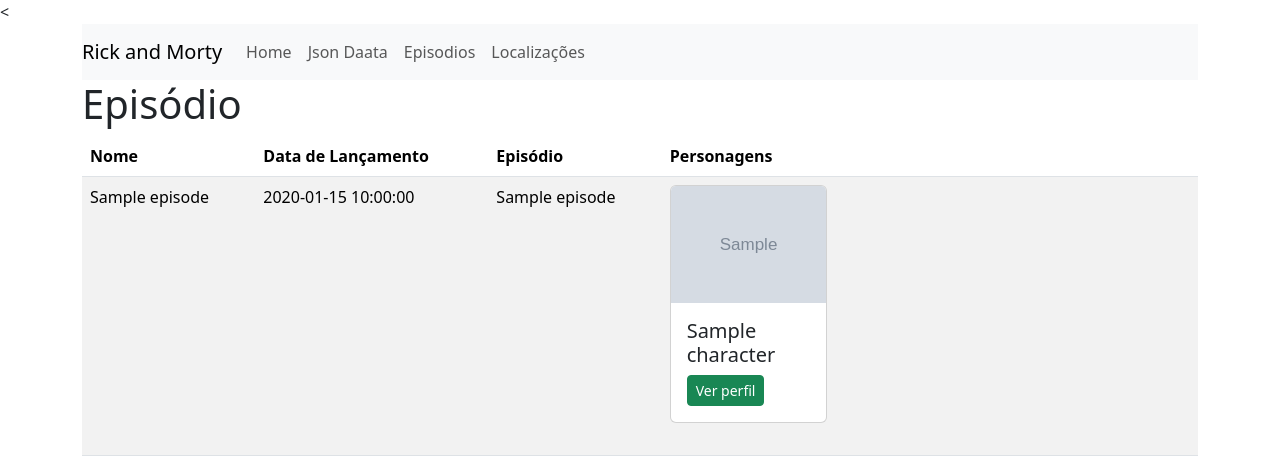
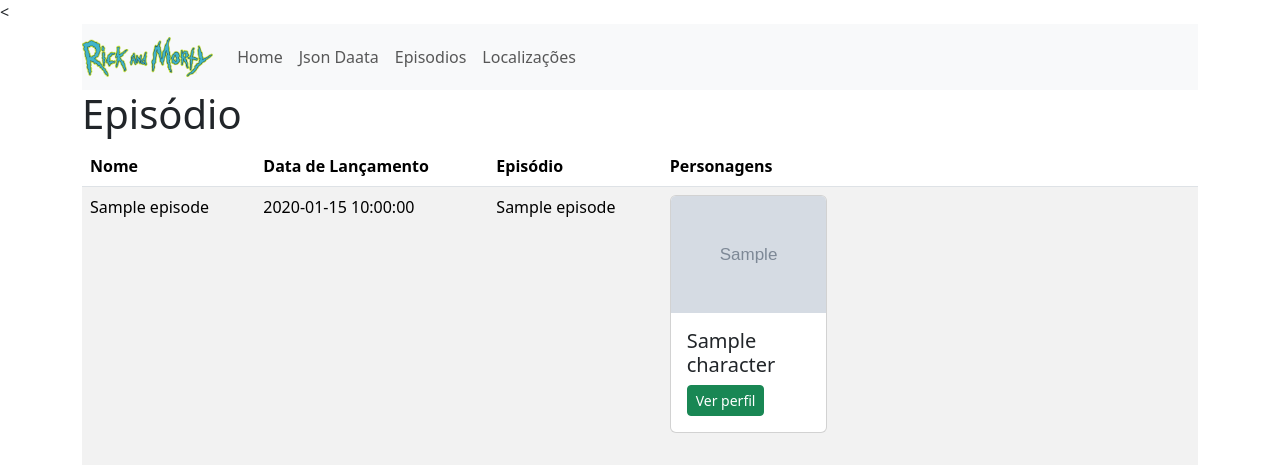
Before and after one commit to luanaxcardoso/FlaskApp_RickAndMorty, a Flask app: template templates/episode.html in a window 1280 px wide. Shown: the top 465 px of the page. Run offline with Flask 3, Linux system fonts and the light colour scheme; the template is opened without the code that fills it: most values are stand-ins (such as "Sample title", 1, 10 or a date in 2020); grey boxes marked "Sample" are stand-in pictures.

Commit message:
static-images

```diff
--- a/templates/nav.html
+++ b/templates/nav.html
@@ -1,6 +1,8 @@
 <header>
     <nav class="navbar navbar-expand-lg navbar-light bg-light">
-        <a class="navbar-brand" href="#">Rick and Morty</a>
+        <a class="navbar-brand" href="#">
+            <img src="{{ url_for('static', filename='images/Rick_and_Morty.png') }}" alt="Rick and Morty" height="40">
+        </a>
         <button class="navbar-toggler" type="button" data-toggle="collapse"
             data-target="#navbarNav" aria-controls="navbarNav"
             aria-expanded="false" aria-label="Toggle navigation">
```
Also changed, not shown: static/images/Rick_and_Morty.png (added).
